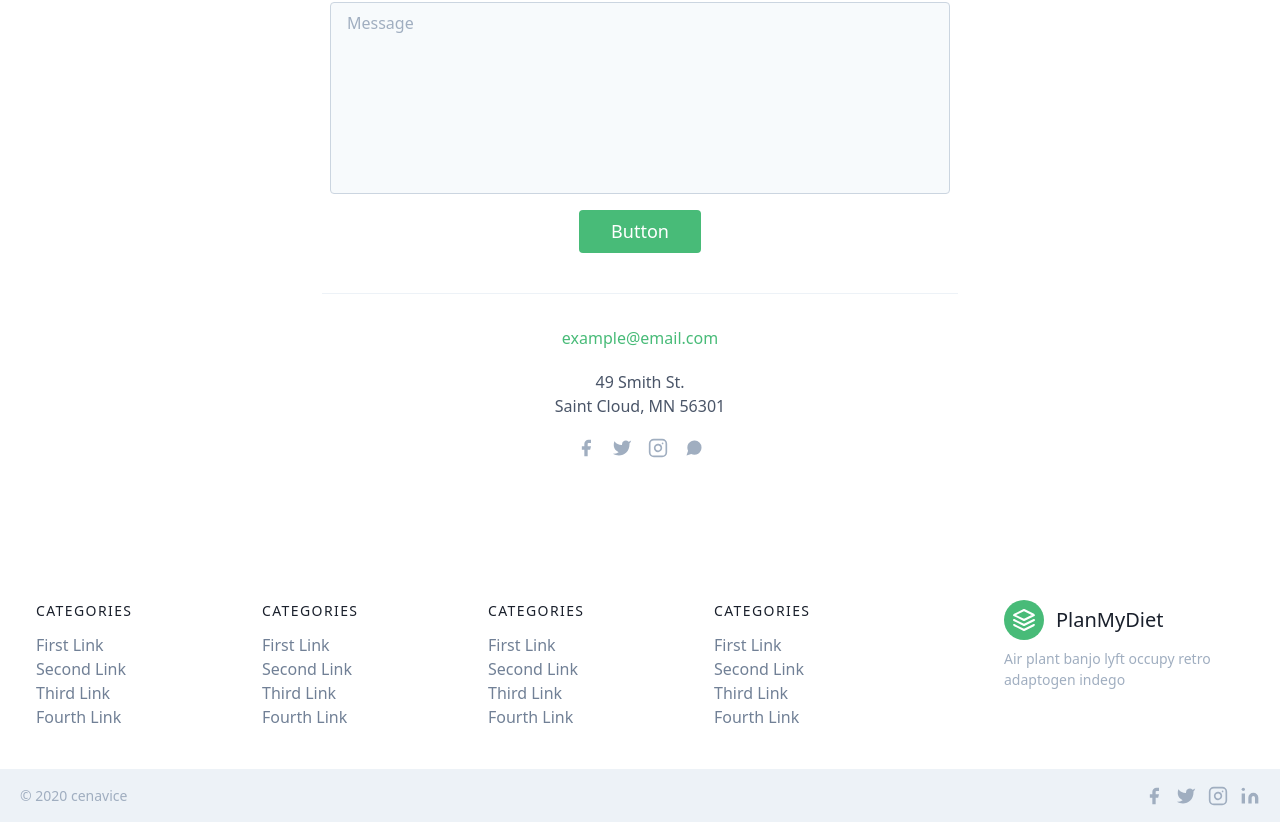
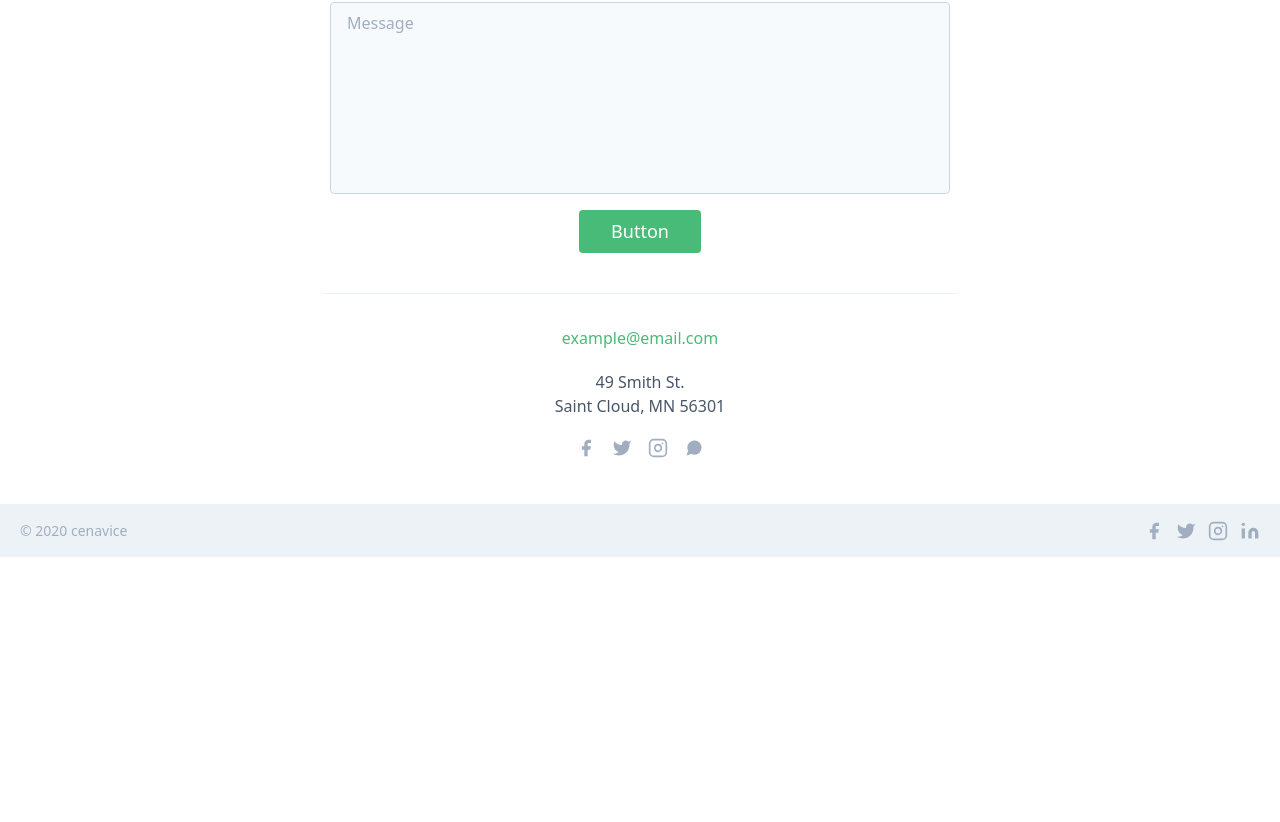
Before and after one commit to cenavice/planmydiet, a React (Create React App) app: page /about in a window 1280 px wide. Shown: the part 550-1372 px from the top of the page. After the commit the page ends 1107 px from the top, so only its background shows below. Built offline with nearby package versions, Linux system fonts and the light colour scheme.

Commit message:
front: remove some footer elements

```diff
--- a/src/components/footer.component.js
+++ b/src/components/footer.component.js
@@ -4,7 +4,7 @@ export default class Footer extends Component {
     render() {
         return (
             <footer className="text-gray-700 body-font">
-                <div className="container px-5 pt-24 py-10 mx-auto flex md:items-center lg:items-start md:flex-row md:flex-no-wrap flex-wrap flex-col">
+                {/* <div className="container px-5 pt-24 py-10 mx-auto flex md:items-center lg:items-start md:flex-row md:flex-no-wrap flex-wrap flex-col">
                     <div className="w-64 flex-shrink-0 md:mx-0 mx-auto text-center md:text-left md:mt-0 mt-10">
                         <button className="flex title-font font-medium items-center md:justify-start justify-center text-gray-900">
                             <svg xmlns="http://www.w3.org/2000/svg" fill="none" stroke="currentColor" strokeLinecap="round"
@@ -86,7 +86,8 @@ export default class Footer extends Component {
                             </nav>
                         </div>
                     </div>
-                </div>
+                </div> */}
+
                 <div className="bg-gray-200">
                     <div className="container mx-auto py-4 px-5 flex flex-wrap flex-col sm:flex-row">
                         <p className="text-gray-500 text-sm text-center sm:text-left">© 2020 cenavice
```
